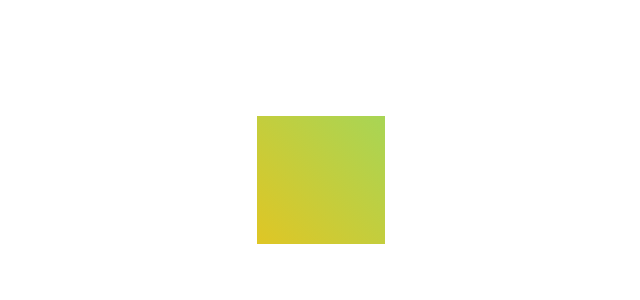
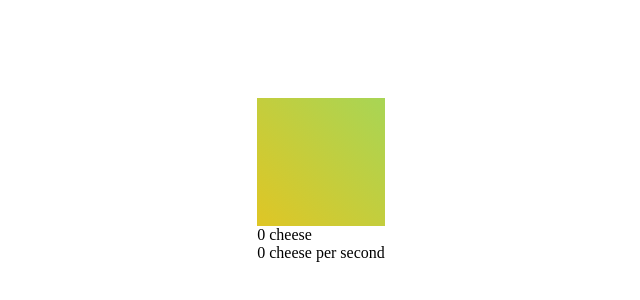
Before and after one commit to undarmin/cheese-clicker, a plain HTML site: page index.html in a window 1280 px wide. Shown: the part 220-520 px from the top of the page, without its empty margins (319-959 px from the left). Drawn offline with Linux system fonts and the light colour scheme.

Commit message:
Add statistics/stats bar

```diff
--- a/index.html
+++ b/index.html
@@ -7,7 +7,11 @@
     <link rel="stylesheet" href="./style.css">
 </head>
 <body>
-    <div id="cheese"><div>
+    <div id="cheese"></div>
+    <div class="stats">
+        <p class="cheese"><span id="cheese-count">0</span> cheese</p>
+        <p class="cps"><span id="cps-count">0</span> cheese per second</p>
+    </div>
     <div class="upgrades"></div>
     <script src="./js/main.js" defer></script>
 </body>
```
